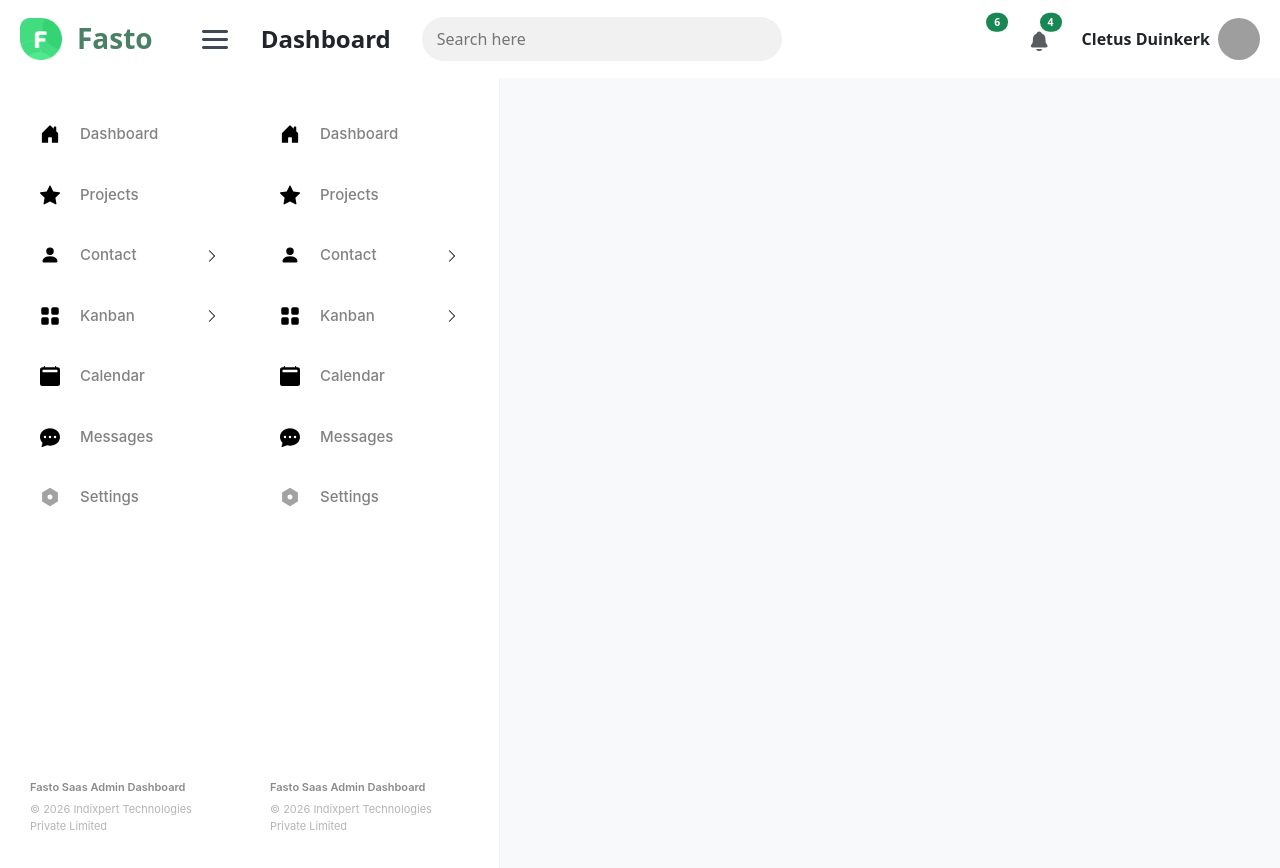
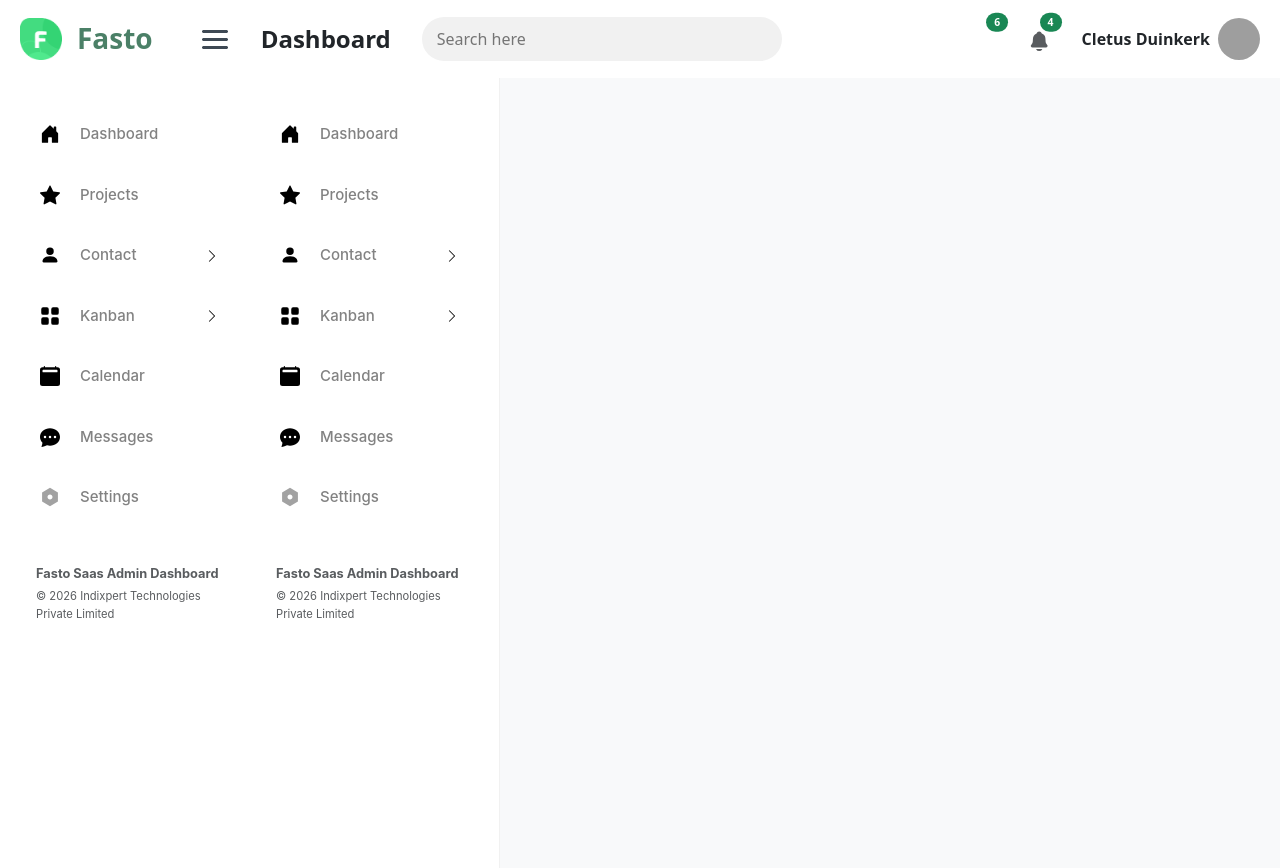
Before and after one commit to SumitYadav97/Fasto_Dashboard, a Next.js app: page /Sidebar in a window 1280 px wide. Shown: the top 868 px of the page. Built offline with nearby package versions, Linux system fonts and the light colour scheme; grey boxes are pictures that could not be loaded.

Commit message:
complete responsive and fix offcanvas.

```diff
--- a/app/(dashboard)/Sidebar/page.js
+++ b/app/(dashboard)/Sidebar/page.js
@@ -3,14 +3,7 @@ import React, { useState, useEffect } from 'react';
 import Link from 'next/link';
 import { usePathname, useRouter } from 'next/navigation';
 import Offcanvas from 'react-bootstrap/Offcanvas';
-import {
-  HouseDoorFill,
-  StarFill,
-  PersonFill,
-  GridFill,
-  Calendar2Fill,
-  ChatDotsFill,
-  ChevronRight,
+import {HouseDoorFill,StarFill,PersonFill,GridFill,Calendar2Fill,ChatDotsFill,ChevronRight,
 } from "react-bootstrap-icons";
 import { RiSettingsFill } from 'react-icons/ri';
 
@@ -18,9 +11,9 @@ const Sidebar = ({ isOpen = true, showMobileOffcanvas, setShowMobileOffcanvas })
   const pathname = usePathname();
   const router = useRouter();
   const [isMobile, setIsMobile] = useState(false);
+
   useEffect(() => {
     const handleResize = () => {
-      // Bootstrap md breakpoint is 768px
       setIsMobile(window.innerWidth < 768);
     };
 
@@ -42,7 +35,7 @@ const Sidebar = ({ isOpen = true, showMobileOffcanvas, setShowMobileOffcanvas })
   if (!isOpen) return null;
 
   const NavLinks = () => (
-    <div className="sidebar-container d-flex flex-column justify-content-between h-100">
+    <div className="sidebar-container d-flex flex-column h-100">
       <div className="sidebar-top">
         <div className="sidebar-links-wrapper">
           {/* Dashboard */}
@@ -54,6 +47,7 @@ const Sidebar = ({ isOpen = true, showMobileOffcanvas, setShowMobileOffcanvas })
             <span className="icon-wrapper"><HouseDoorFill size={20} /></span>
             <span className="link-text">Dashboard</span>
           </Link>
+
           {/* Projects */}
           <Link
             href="/projects"
@@ -63,6 +57,7 @@ const Sidebar = ({ isOpen = true, showMobileOffcanvas, setShowMobileOffcanvas })
             <span className="icon-wrapper"><StarFill size={20} /></span>
             <span className="link-text">Projects</span>
           </Link>
+
           {/* Contact */}
           <Link
             href="/contacts"
@@ -75,6 +70,7 @@ const Sidebar = ({ isOpen = true, showMobileOffcanvas, setShowMobileOffcanvas })
             </span>
             <span className="arrow-indicator"><ChevronRight size={14} /></span>
           </Link>
+
           {/* Kanban */}
           <Link
             href="/kanban"
@@ -87,6 +83,7 @@ const Sidebar = ({ isOpen = true, showMobileOffcanvas, setShowMobileOffcanvas })
             </span>
             <span className="arrow-indicator"><ChevronRight size={14} /></span>
           </Link>
+
           {/* Calendar */}
           <Link
             href="/calendar"
@@ -96,6 +93,7 @@ const Sidebar = ({ isOpen = true, showMobileOffcanvas, setShowMobileOffcanvas })
             <span className="icon-wrapper"><Calendar2Fill size={20} /></span>
             <span className="link-text">Calendar</span>
           </Link>
+
           {/* Messages */}
           <Link
             href="/messages"
@@ -105,6 +103,7 @@ const Sidebar = ({ isOpen = true, showMobileOffcanvas, setShowMobileOffcanvas })
             <span className="icon-wrapper"><ChatDotsFill size={20} /></span>
             <span className="link-text">Messages</span>
           </Link>
+
           {/* Settings */}
           <Link
             href="/setting"
@@ -114,34 +113,43 @@ const Sidebar = ({ isOpen = true, showMobileOffcanvas, setShowMobileOffcanvas })
             <span className="icon-wrapper"><RiSettingsFill size={20} /></span>
             <span className="link-text">Settings</span>
           </Link>
+
+          {/* Footer Branding Area - Positioned strictly right below Settings */}
+          <div className="sidebar-footer mt-4 pt-3 px-3">
+            <p className="footer-title mb-1 text-muted" style={{ fontSize: '0.8rem', fontWeight: 'bold' }}>
+              Fasto Saas Admin Dashboard
+            </p>
+            <p className="footer-copy text-muted mb-0" style={{ fontSize: '0.7rem' }}>
+              © 2026 Indixpert Technologies Private Limited
+            </p>
+          </div>
         </div>
-      </div>
-      {/* Footer Branding Area */}
-      <div className="sidebar-footer">
-        <p className="footer-title">Fasto Saas Admin Dashboard</p>
-        <p className="footer-copy">© 2026 Indixpert Technologies Private Limited</p>
       </div>
     </div>
   );
+
   return (
     <>
       {/* DESKTOP VIEW */}
       {!isMobile && (
-        <div className="h-100">
+        <div className="h-100 d-none d-md-block">
           <NavLinks />
         </div>
       )}
 
-      {/* MOBILE VIEW: Offcanvas < 768px */}
+      {/* MOBILE VIEW */}
       {isMobile && (
         <Offcanvas
           show={!!showMobileOffcanvas}
           onHide={handleClose}
           placement="start"
-          className="bg-white"
+          className="bg-white d-md-none"
         >
           <Offcanvas.Header closeButton>
-            <Offcanvas.Title className="fw-bold fs-5">Fasto Menu</Offcanvas.Title>
+            <Offcanvas.Title className="fw-bold fs-6 d-flex align-items-center gap-2">
+              <img src="/fasto.png" alt="Fasto Logo" width="42" height="42" />
+              Fasto
+            </Offcanvas.Title>
           </Offcanvas.Header>
           <Offcanvas.Body className="p-0">
             <NavLinks />
```
